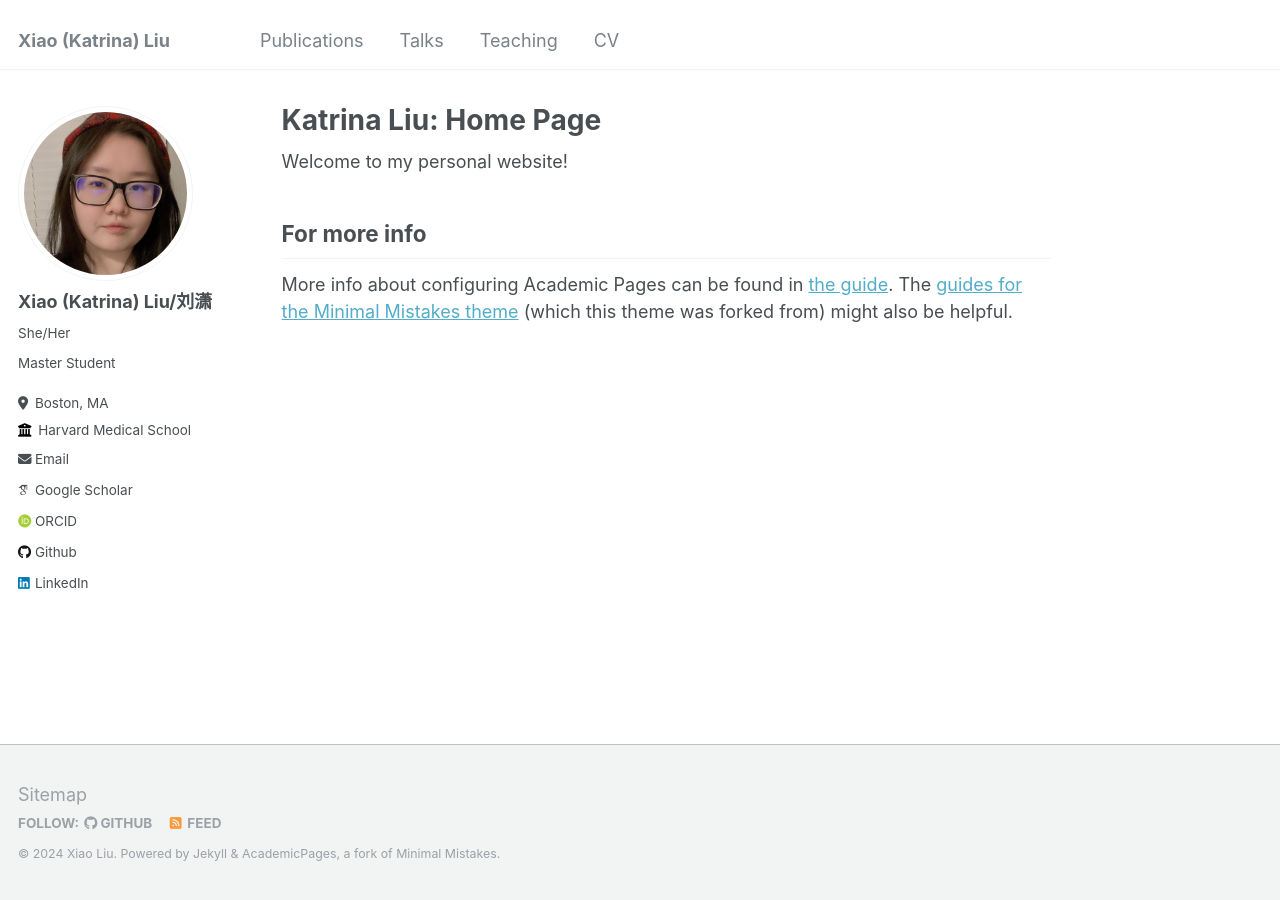
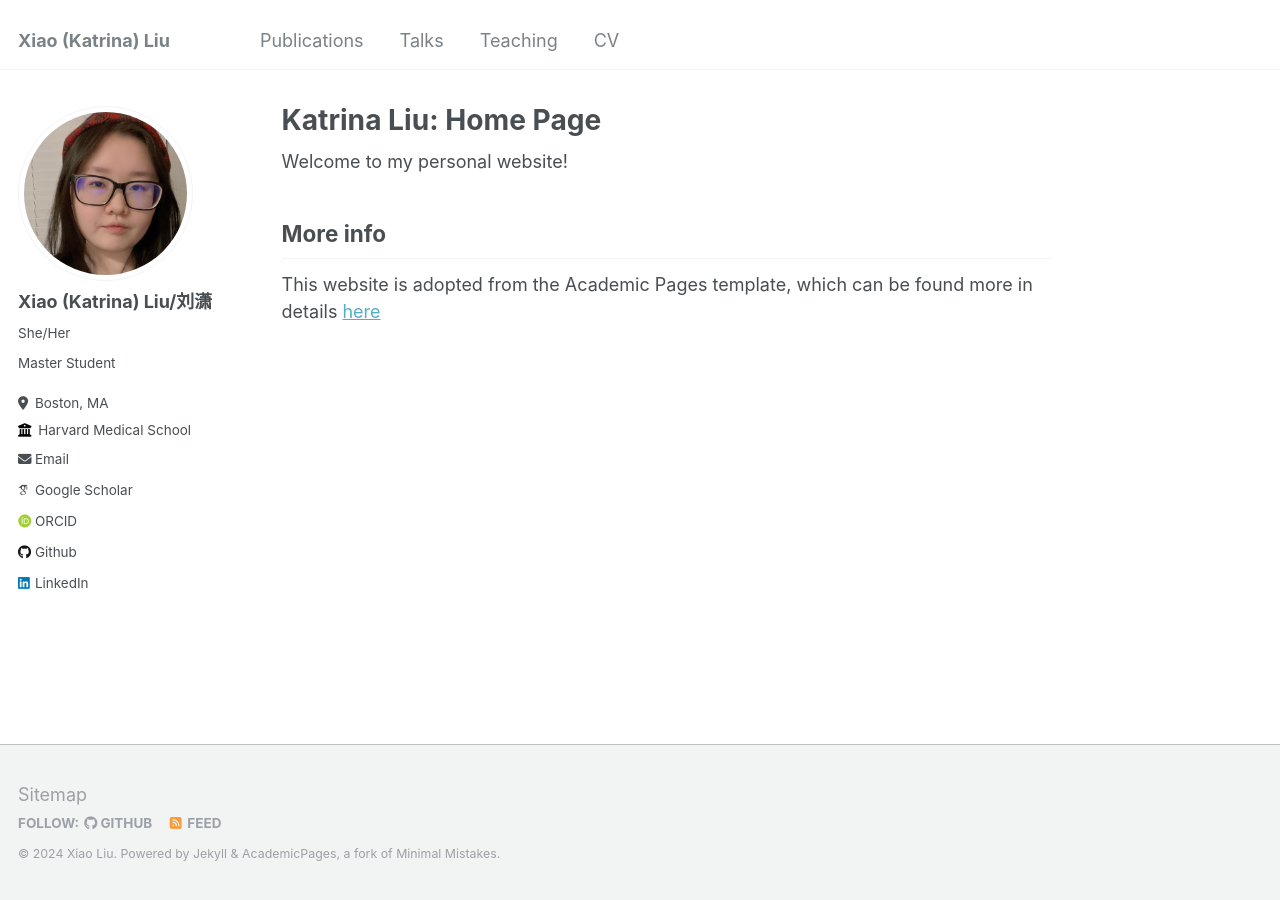
Before and after one commit to katrina-liu/katrina-liu.github.io, a Jekyll site: the page built from _pages/about.md, in a window 1280 px wide. Built offline with Jekyll 4.4.1, drawn with Linux system fonts in a browser that asks for light colours; some web fonts are replaced.

Commit message:
Update about.md

```diff
--- a/_pages/about.md
+++ b/_pages/about.md
@@ -9,6 +9,6 @@ redirect_from:
 
 Welcome to my personal website!
 
-For more info
+More info
 ------
-More info about configuring Academic Pages can be found in [the guide](https://academicpages.github.io/markdown/). The [guides for the Minimal Mistakes theme](https://mmistakes.github.io/minimal-mistakes/docs/configuration/) (which this theme was forked from) might also be helpful.
+This website is adopted from the Academic Pages template, which can be found more in details [here](https://academicpages.github.io/)
```
